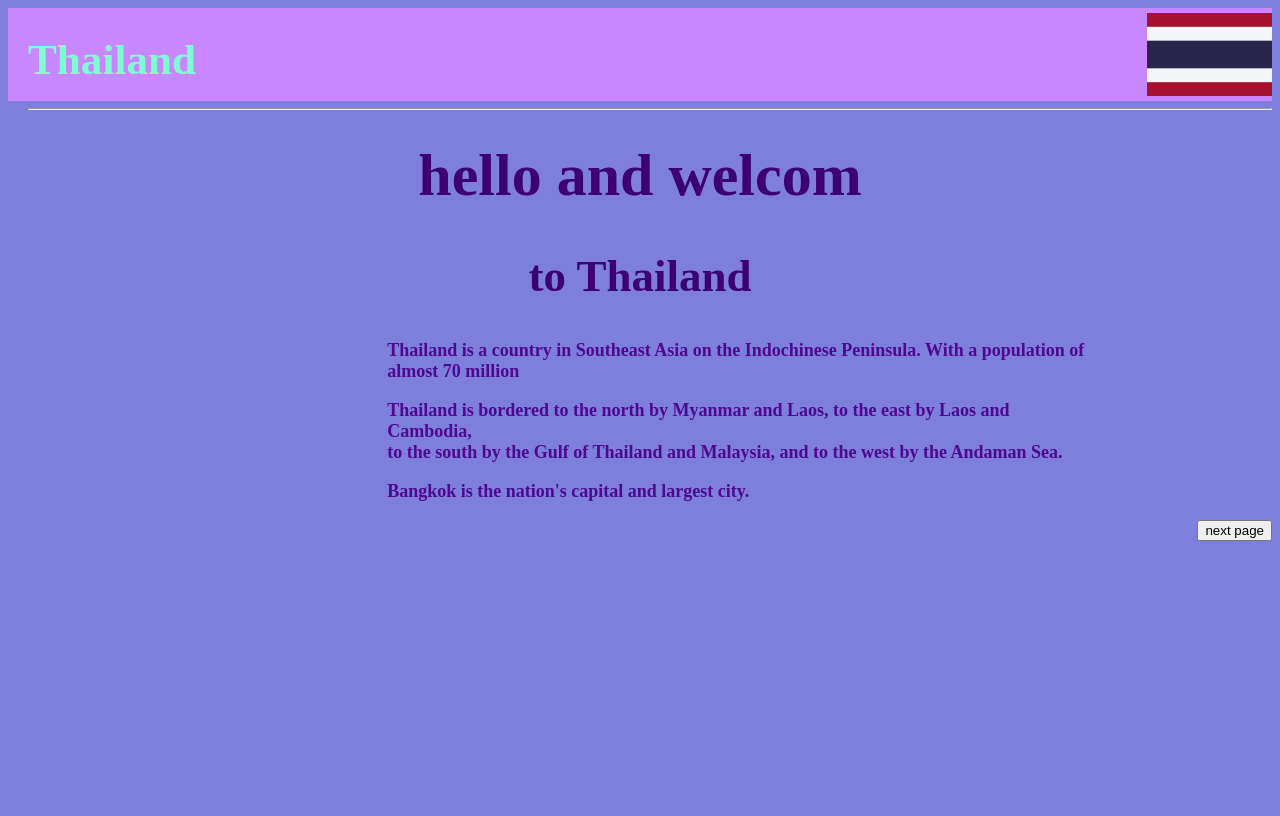
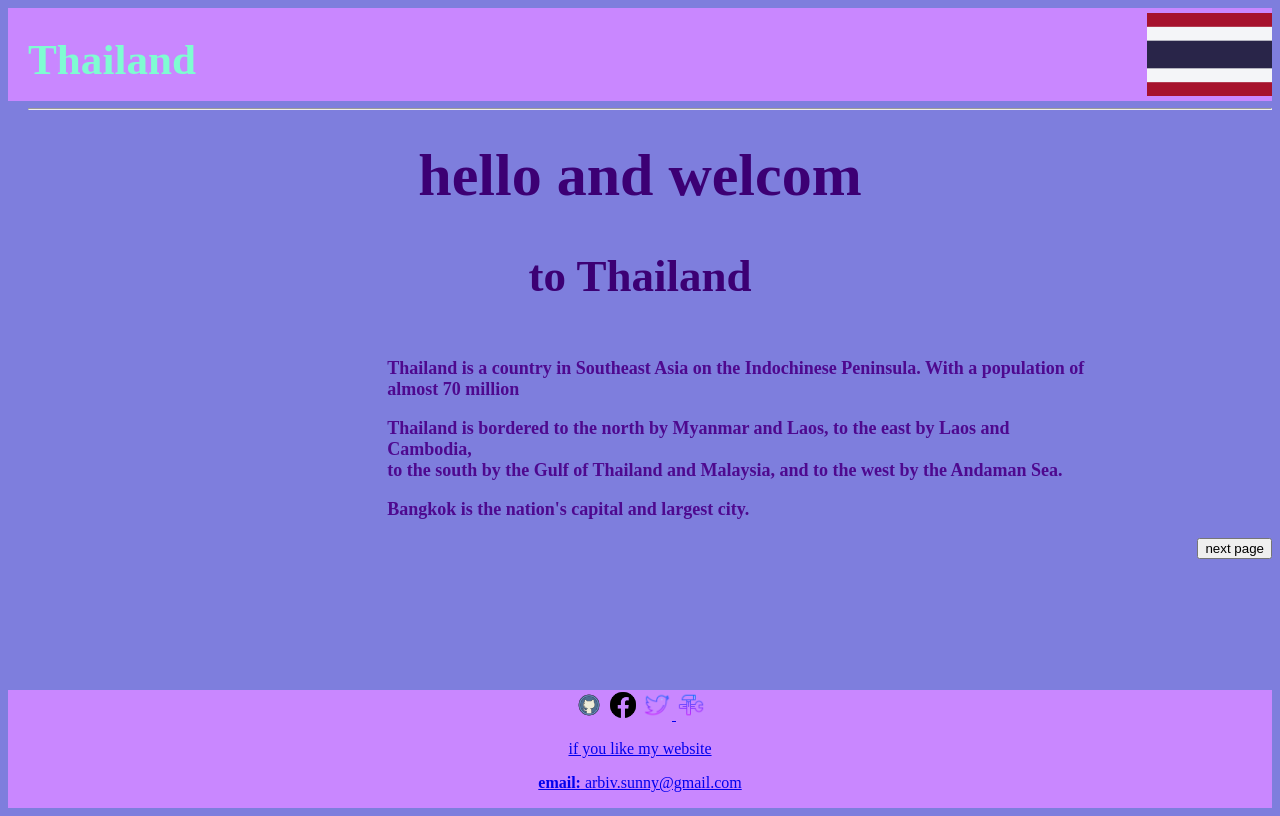
Before and after one commit to sunnyAonep/countery-project, a plain HTML site: page index.html in a window 1280 px wide. Drawn offline with Linux system fonts and the light colour scheme.

Commit message:
add links

```diff
--- a/index.html
+++ b/index.html
@@ -22,5 +22,16 @@
      <p>Thailand is bordered to the north by Myanmar and Laos, to the east by Laos and Cambodia, <br> to the south by the Gulf of Thailand and Malaysia, and to the west by the Andaman Sea.</p>
      <p>Bangkok is the nation's capital and largest city.</p></div>
      <div class="buttonpage2"><a href="page2.html"><button type="menu" >next page</button></a></div>
+
+     <footer>
+        <center>
+           <a href="https://github.com/sunnyAonep"><img src="img/Gith.png" alt="" height="30" width="30"></a>
+           <a href="https://www.facebook.com/arbiv.sunny/"><img src="img/face.png" alt="" height="30" width="30"></a>
+           <a href="https://twitter.com/gamingpr113"><img src="img/twitter.png" alt="" height="30" width="30">
+           <a href="https://sunnyaonep.github.io/Sunny/"><img src="img/img.icons8.png" alt="" height="30" width="30">
+           <p>if you like my website </p>
+           <p><strong>email:</strong> arbiv.sunny@gmail.com</p>
+       </footer>
+    </center>
 </body>
 </html>
--- a/style.css
+++ b/style.css
@@ -1,5 +1,8 @@
 body{
 background-color: rgb(126, 126, 221);
+min-height: 100vh;
+display: flex;
+flex-direction: column;
 }
 .theform{
     color: rgb(30, 70, 104);
@@ -30,6 +33,11 @@ color: rgb(10, 245, 245);
     color: rgb(60, 0, 116);
     font-size: 30px;
 }
+footer{
+    color: rgb(62, 26, 95);
+    background-color: rgb(201, 135, 255);
+    margin-top: auto;
+}
 header
 {
     background-color: rgb(201, 135, 255);
```
Also changed, not shown: page2.html (+10 -1 lines), page3.html (+11 -2 lines), page4.html (+10 -0 lines), img/Git.gif (added), img/Gith.png (added), img/face.png (added), img/img.icons8.png (added), img/twitter.png (added).
